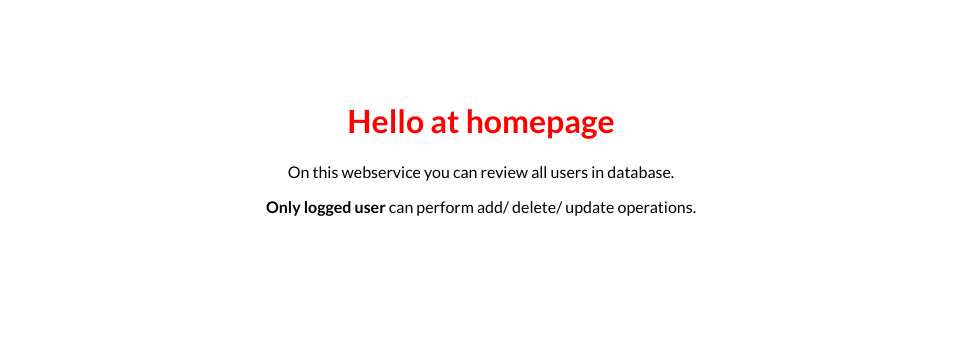
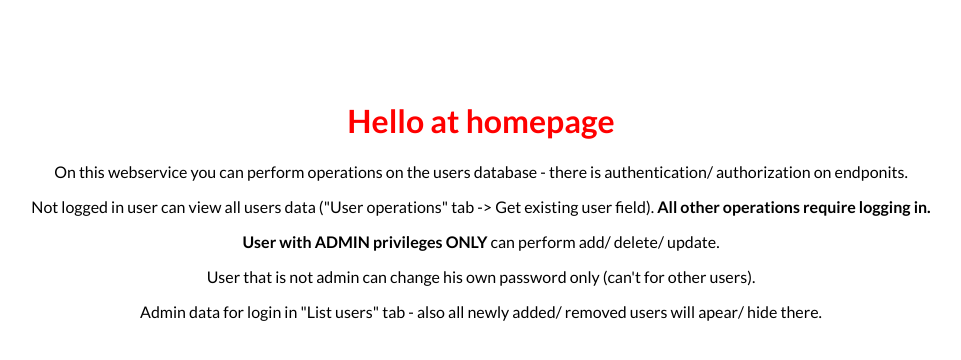
Before and after one commit to forDeFan/FastAPI_APIs, a FastAPI app: template app/web/templates/home.html in a window 1280 px wide. Shown: the part 71-431 px from the top of the page, without its empty margins (159-1120 px from the left). Run offline with FastAPI, Linux system fonts and the light colour scheme; the template is opened without the code that fills it, so the values that code supplies are empty; parts of the project's set-up code (start-up, migrations or seed data) failed here and were passed over.

Commit message:
change: add more readable instructions on home page

```diff
--- a/app/web/templates/home.html
+++ b/app/web/templates/home.html
@@ -7,7 +7,16 @@
 {% block content %}
 <div class="container">
     <h1>Hello at homepage</h1>
-    <p>On this webservice you can review all users in database.</p>
-    <p><strong>Only logged user</strong> can perform add/ delete/ update operations.</p>
+    <p>On this webservice you can perform operations on the users database - there is authentication/ authorization on endponits.</p>
+    <p>Not logged in user can view all users data ("User operations" tab -> Get existing user field).
+        <strong>All other operations require logging in.</strong>
+    </p>
+    <p>
+        <strong>User with ADMIN privileges ONLY</strong>
+        can perform add/ delete/ update.
+    </p>
+    <p>User that is not admin can change his own password only (can't for other users).</p>
+    <p>Admin data for login in "List users" tab - also all newly added/ removed users will apear/ hide there.</p>
+    </p>
 </div>
 {% endblock %}
```
